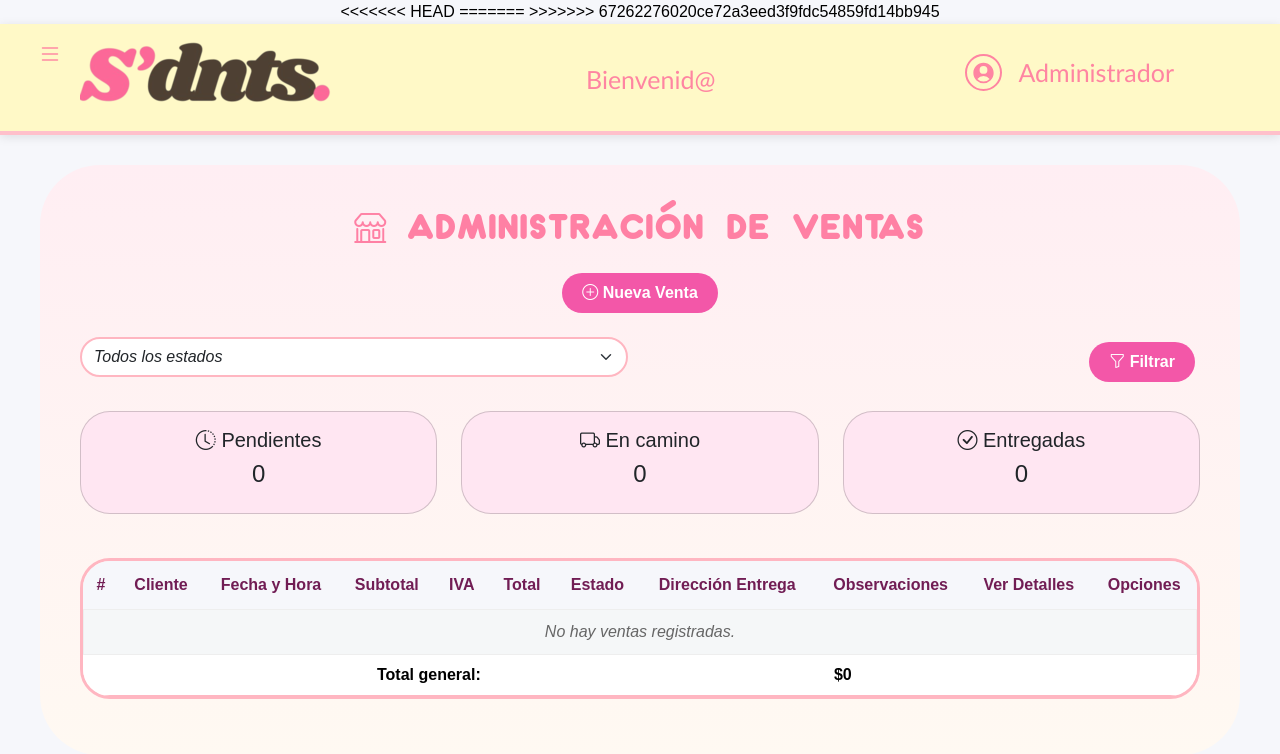
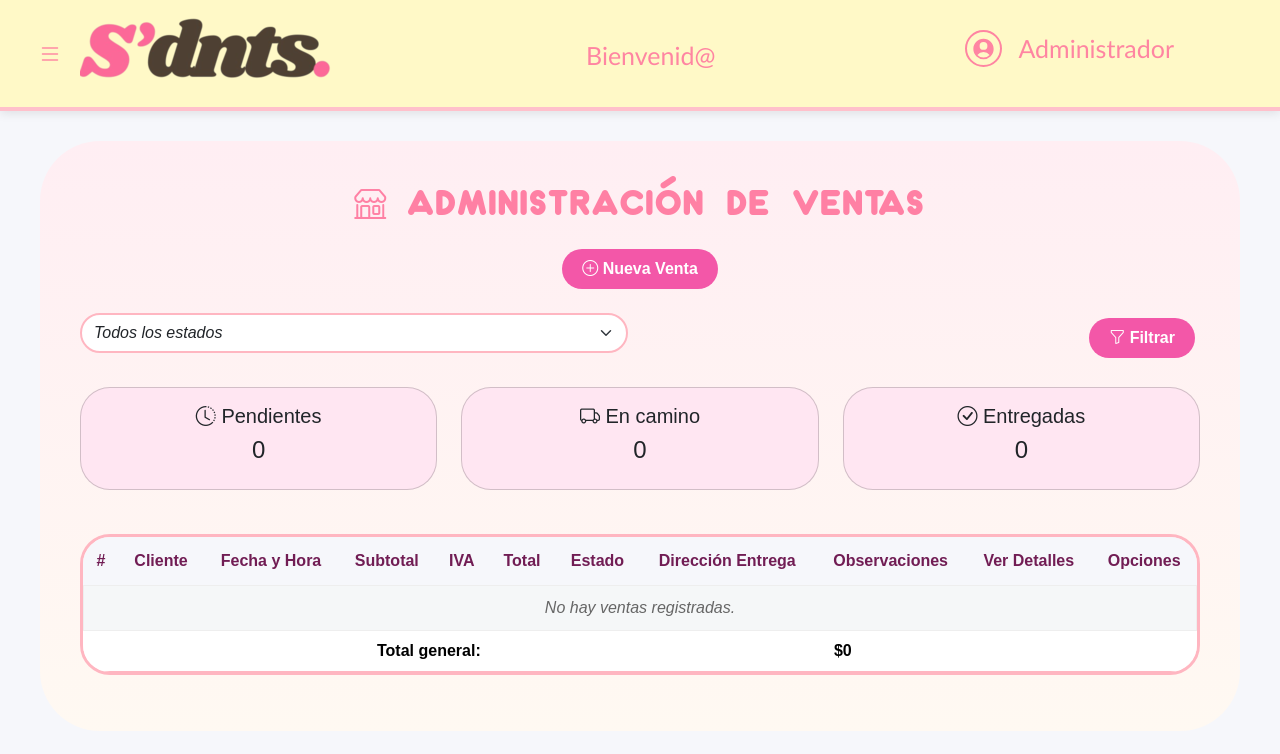
Before and after one commit to estefa009/KAEF_PYTH, a Django app: page /ventas_admin/ in a window 1280 px wide. Shown: the top 754 px of the page. Run offline with Django 5.2, Linux system fonts and the light colour scheme; the visitor is signed in with stand-in values (Sample User, id 1); data comes from the database, SQL or seed files in the repository; data that the repository does not hold is empty.

Commit message:
actualizarx1

```diff
--- a/sdnts/templates/admin/ventas/ventas_admin.html
+++ b/sdnts/templates/admin/ventas/ventas_admin.html
@@ -151,13 +151,9 @@
         }
     </style>
 </head>
-<<<<<<< HEAD
-<body>
-=======
-
 <body>
 
->>>>>>> 67262276020ce72a3eed3f9fdc54859fd14bb945
+
     {% include "includes/nav_admin.html" %}
 
     <div class="contenedor">
```
